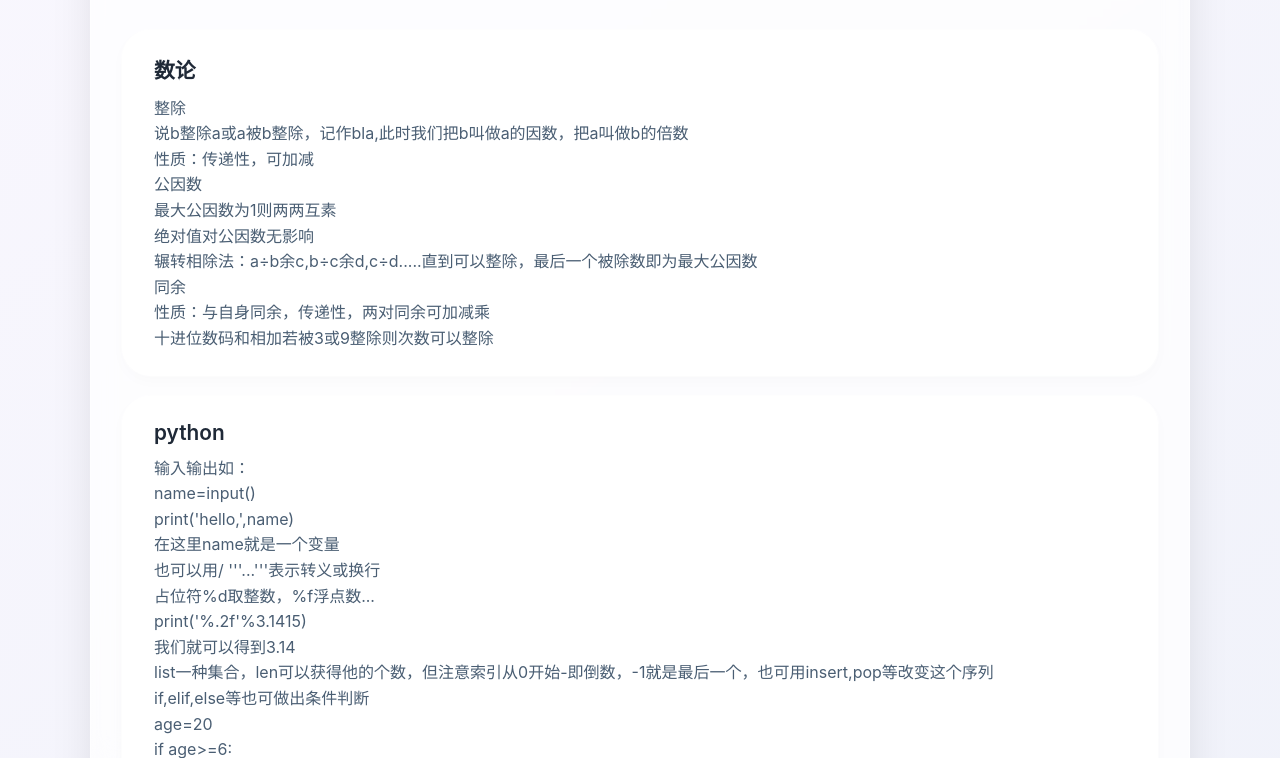
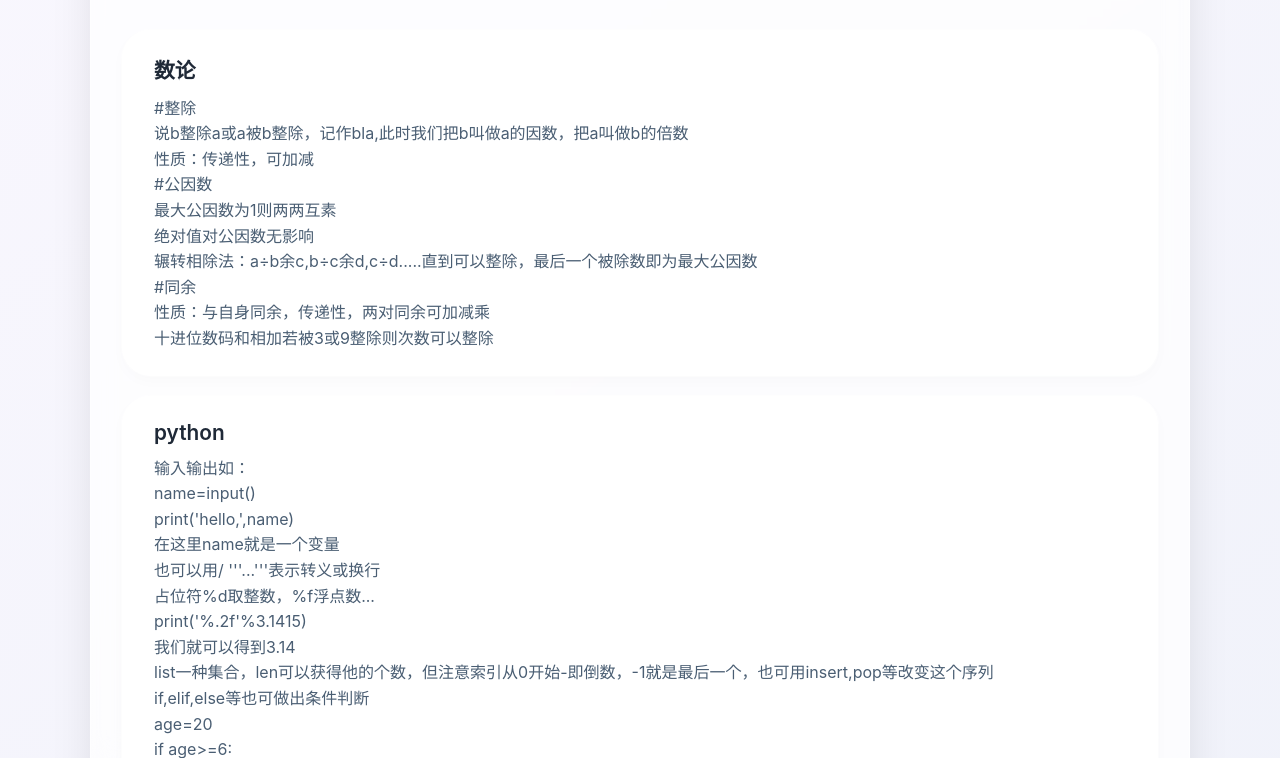
Before and after one commit to yuan44/yi44, a plain HTML site: page index.html in a window 1280 px wide. Both pictures are taken after a click on the link "文章". Shown: the part 200-958 px from the top of the page. Drawn offline with Linux system fonts and the light colour scheme.

Commit message:
Update index.html

```diff
--- a/index.html
+++ b/index.html
@@ -431,14 +431,14 @@
         <article class="post-item">
           <h3>数论</h3>
           <div class="post-meta"></div>
-          <p>整除</p>
+          <p>#整除</p>
           <p>说b整除a或a被b整除，记作bla,此时我们把b叫做a的因数，把a叫做b的倍数</p>
           <p>性质：传递性，可加减</p>
-          <p>公因数</p>
+          <p>#公因数</p>
           <p>最大公因数为1则两两互素</p>
           <p>绝对值对公因数无影响</怕>
           <p>辗转相除法：a÷b余c,b÷c余d,c÷d.....直到可以整除，最后一个被除数即为最大公因数</p>
-          <p>同余</p>
+          <p>#同余</p>
           <p>性质：与自身同余，传递性，两对同余可加减乘</p>
           <p>十进位数码和相加若被3或9整除则次数可以整除</P>
         </article>
```
